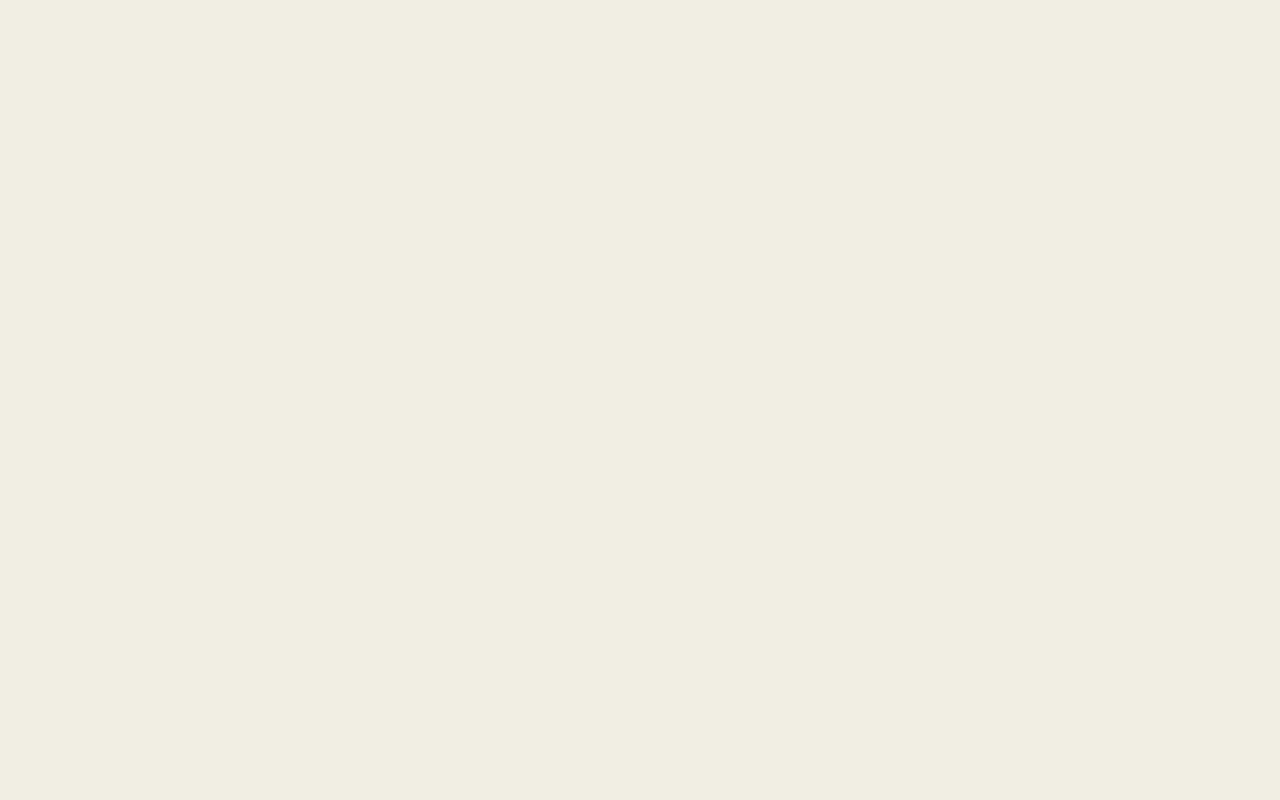
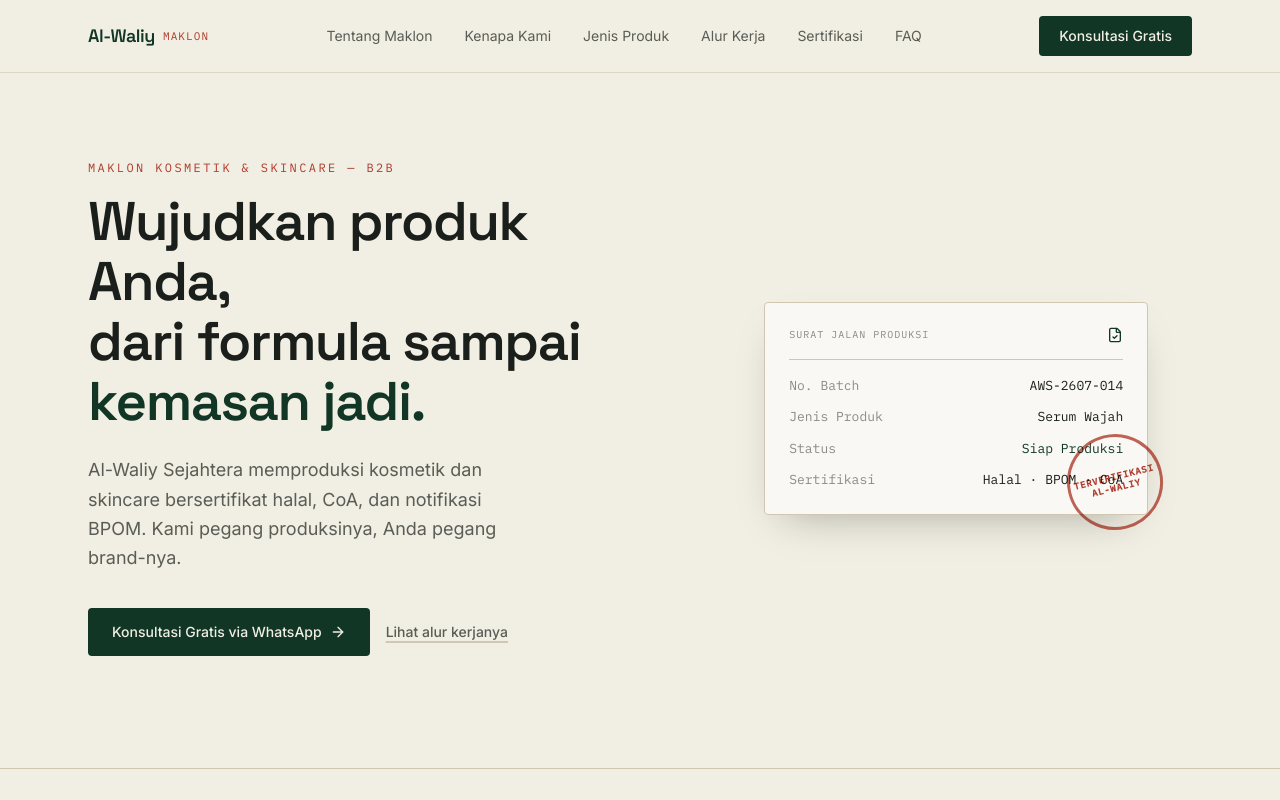
Before and after one commit to bael850/alwaliy-maklon, a React (Vite) app: page / in a window 1280 px wide. Built offline with nearby package versions, Linux system fonts and the light colour scheme.

Commit message:
working at navbar and hero

```diff
--- a/src/components/sections/Hero.tsx
+++ b/src/components/sections/Hero.tsx
@@ -1,7 +1,153 @@
+import { useEffect, useRef } from "react";
+import { gsap } from "gsap";
+import { ArrowRight, FileCheck } from "lucide-react";
+
 export function Hero() {
+  const rootRef = useRef<HTMLElement>(null);
+
+  useEffect(() => {
+    const ctx = gsap.context(() => {
+      const tl = gsap.timeline({ defaults: { ease: "power3.out" } });
+
+      tl.from('[data-hero="eyebrow"]', { opacity: 0, y: 12, duration: 0.5 })
+        .from(
+          '[data-hero="headline-line"]',
+          { opacity: 0, y: 24, duration: 0.7, stagger: 0.08 },
+          "-=0.25",
+        )
+        .from(
+          '[data-hero="subhead"]',
+          { opacity: 0, y: 16, duration: 0.6 },
+          "-=0.35",
+        )
+        .from(
+          '[data-hero="cta"]',
+          { opacity: 0, y: 12, duration: 0.5, stagger: 0.08 },
+          "-=0.3",
+        )
+        .from(
+          '[data-hero="doc-card"]',
+          { opacity: 0, x: 32, rotate: 3, duration: 0.8 },
+          "-=0.6",
+        )
+        .from(
+          '[data-hero="stamp"]',
+          {
+            opacity: 0,
+            scale: 1.6,
+            rotate: -24,
+            duration: 0.4,
+            ease: "back.out(3)",
+          },
+          "-=0.15",
+        );
+    }, rootRef);
+
+    return () => ctx.revert();
+  }, []);
+
   return (
-    <section id="hero" className="w-full">
-      {/* TODO: Fase 2 — bangun konten Hero */}
+    <section
+      ref={rootRef}
+      id="hero"
+      className="relative overflow-hidden border-b border-hairline pt-32 pb-20 md:pt-40 md:pb-28"
+    >
+      <div className="mx-auto grid max-w-6xl items-center gap-14 px-6 md:grid-cols-[1.1fr_0.9fr]">
+        {/* Left: message */}
+        <div>
+          <p
+            data-hero="eyebrow"
+            className="font-mono text-xs uppercase tracking-[0.2em] text-stamp"
+          >
+            Maklon Kosmetik &amp; Skincare — B2B
+          </p>
+
+          <h1 className="mt-4 font-display text-4xl font-semibold leading-[1.1] tracking-tight text-ink md:text-5xl lg:text-[3.4rem]">
+            <span data-hero="headline-line" className="block">
+              Wujudkan produk Anda,
+            </span>
+            <span data-hero="headline-line" className="block">
+              dari formula sampai
+            </span>
+            <span data-hero="headline-line" className="block text-forest">
+              kemasan jadi.
+            </span>
+          </h1>
+
+          <p
+            data-hero="subhead"
+            className="mt-6 max-w-md font-body text-base leading-relaxed text-ink/70 md:text-lg"
+          >
+            Al-Waliy Sejahtera memproduksi kosmetik dan skincare bersertifikat
+            halal, CoA, dan notifikasi BPOM. Kami pegang produksinya, Anda
+            pegang brand-nya.
+          </p>
+
+          <div className="mt-9 flex flex-wrap items-center gap-4">
+            <a
+              data-hero="cta"
+              href="#cta"
+              className="inline-flex items-center gap-2 rounded-sm bg-forest px-6 py-3.5 font-body text-sm font-medium text-paper transition-colors hover:bg-ink"
+            >
+              Konsultasi Gratis via WhatsApp
+              <ArrowRight size={16} />
+            </a>
+            <a
+              data-hero="cta"
+              href="#alur-kerja"
+              className="inline-flex items-center gap-2 font-body text-sm font-medium text-ink/70 underline decoration-hairline decoration-2 underline-offset-4 transition-colors hover:text-forest"
+            >
+              Lihat alur kerjanya
+            </a>
+          </div>
+        </div>
+
+        {/* Right: document-style visual */}
+        <div className="relative mx-auto w-full max-w-sm">
+          <div
+            data-hero="doc-card"
+            className="relative rounded-sm border border-hairline bg-white/60 p-6 shadow-[0_18px_40px_-20px_rgba(26,31,27,0.35)]"
+          >
+            <div className="flex items-center justify-between border-b border-hairline pb-4">
+              <span className="font-mono text-[10px] uppercase tracking-widest text-ink/50">
+                Surat Jalan Produksi
+              </span>
+              <FileCheck size={16} className="text-forest" />
+            </div>
+
+            <dl className="mt-4 space-y-3 font-mono text-[13px]">
+              <div className="flex justify-between gap-4">
+                <dt className="text-ink/50">No. Batch</dt>
+                <dd className="text-ink">AWS-2607-014</dd>
+              </div>
+              <div className="flex justify-between gap-4">
+                <dt className="text-ink/50">Jenis Produk</dt>
+                <dd className="text-ink">Serum Wajah</dd>
+              </div>
+              <div className="flex justify-between gap-4">
+                <dt className="text-ink/50">Status</dt>
+                <dd className="text-forest">Siap Produksi</dd>
+              </div>
+              <div className="flex justify-between gap-4">
+                <dt className="text-ink/50">Sertifikasi</dt>
+                <dd className="text-right text-ink">Halal · BPOM · CoA</dd>
+              </div>
+            </dl>
+
+            {/* Stamp */}
+            <div
+              data-hero="stamp"
+              className="pointer-events-none absolute -right-4 -bottom-4 flex h-24 w-24 -rotate-[14deg] items-center justify-center rounded-full border-[3px] border-stamp/80 text-center mix-blend-multiply"
+            >
+              <span className="font-mono text-[9px] font-semibold uppercase leading-tight tracking-widest text-stamp">
+                Terverifikasi
+                <br />
+                Al-Waliy
+              </span>
+            </div>
+          </div>
+        </div>
+      </div>
     </section>
-  )
+  );
 }
--- a/src/components/sections/Navbar.tsx
+++ b/src/components/sections/Navbar.tsx
@@ -1,7 +1,81 @@
+import { useState } from "react";
+import { Menu, X } from "lucide-react";
+
+const NAV_LINKS = [
+  { href: "#apa-itu-maklon", label: "Tentang Maklon" },
+  { href: "#kenapa-al-waliy", label: "Kenapa Kami" },
+  { href: "#jenis-produk", label: "Jenis Produk" },
+  { href: "#alur-kerja", label: "Alur Kerja" },
+  { href: "#sertifikasi", label: "Sertifikasi" },
+  { href: "#faq", label: "FAQ" },
+];
+
 export function Navbar() {
+  const [open, setOpen] = useState(false);
+
   return (
-    <section id="navbar" className="w-full">
-      {/* TODO: Fase 2 — bangun konten Navbar */}
-    </section>
-  )
+    <header className="fixed top-0 left-0 right-0 z-50 border-b border-hairline/60 bg-paper/90 backdrop-blur-sm">
+      <div className="mx-auto flex max-w-6xl items-center justify-between px-6 py-4">
+        <a href="#" className="flex items-center gap-2">
+          <span className="font-display text-lg font-semibold tracking-tight text-forest">
+            Al-Waliy
+          </span>
+          <span className="font-mono text-[11px] uppercase tracking-widest text-stamp">
+            Maklon
+          </span>
+        </a>
+
+        <nav className="hidden items-center gap-8 md:flex">
+          {NAV_LINKS.map((link) => (
+            <a
+              key={link.href}
+              href={link.href}
+              className="font-body text-sm text-ink/70 transition-colors hover:text-forest"
+            >
+              {link.label}
+            </a>
+          ))}
+        </nav>
+
+        <a
+          href="#cta"
+          className="hidden rounded-sm bg-forest px-5 py-2.5 font-body text-sm font-medium text-paper transition-colors hover:bg-ink md:inline-block"
+        >
+          Konsultasi Gratis
+        </a>
+
+        <button
+          type="button"
+          className="text-ink md:hidden"
+          onClick={() => setOpen((v) => !v)}
+          aria-label={open ? "Tutup menu" : "Buka menu"}
+          aria-expanded={open}
+        >
+          {open ? <X size={24} /> : <Menu size={24} />}
+        </button>
+      </div>
+
+      {open && (
+        <nav className="flex flex-col gap-1 border-t border-hairline/60 bg-paper px-6 py-4 md:hidden">
+          {NAV_LINKS.map((link) => (
+            <a
+              key={link.href}
+              href={link.href}
+              className="py-2.5 font-body text-sm text-ink/80"
+              onClick={() => setOpen(false)}
+            >
+              {link.label}
+            </a>
+          ))}
+          <a
+            href="#cta"
+            className="mt-2 rounded-sm bg-forest px-5 py-3 text-center font-body text-sm font-medium text-paper"
+            onClick={() => setOpen(false)}
+          >
+            Konsultasi Gratis
+          </a>
+        </nav>
+      )}
+    </header>
+  );
 }
```
